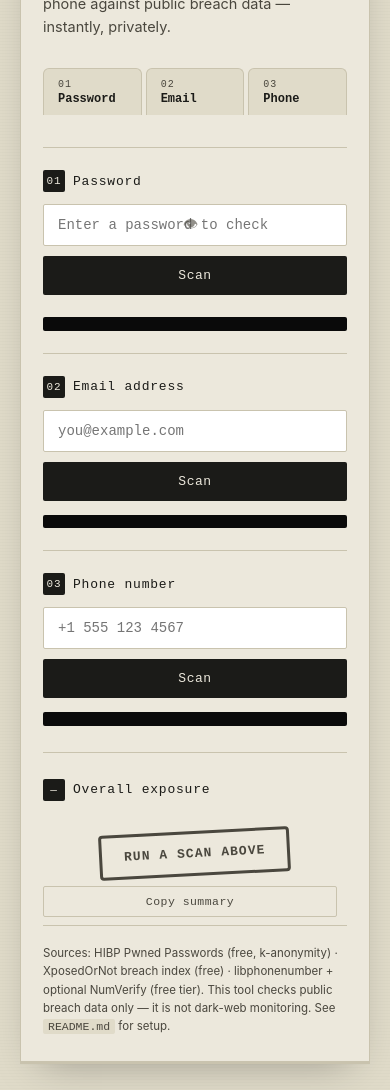
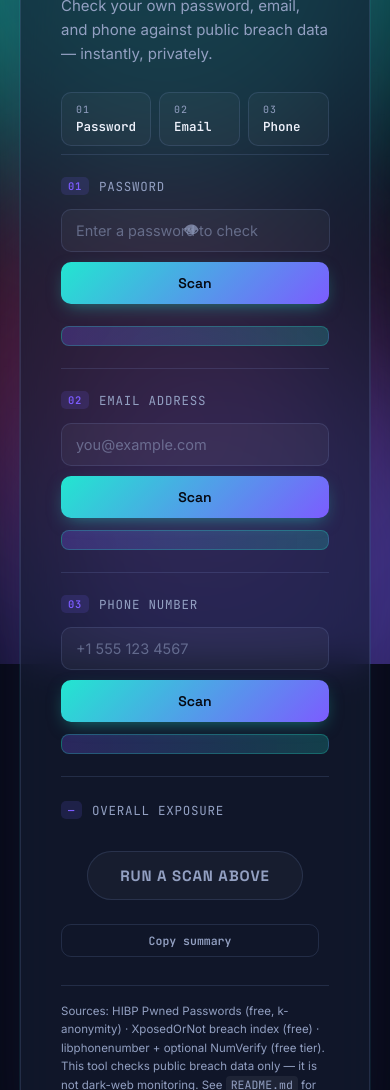
Before and after one commit to GAGANANAIR/exposure-check, a website: page public/index.html in a window 390 px wide. Shown: the part 180-1270 px from the top of the page. Drawn offline with Linux system fonts and the light colour scheme.

Commit message:
design: dark aurora background, neon cyan/magenta/violet palette, glowing glassmorphism panels

```diff
--- a/public/style.css
+++ b/public/style.css
@@ -1,325 +1,212 @@
-:root {
-  --paper: #ece8dc;
-  --paper-dark: #e0dbc9;
-  --ink: #1b1b18;
-  --ink-soft: #4a473e;
-  --redaction: #0a0a0a;
-  --exposed: #b3311d;
-  --clear: #3f6d4e;
-  --stamp-blue: #2a4b7c;
-  --rule: #c9c3ae;
-
-  --display: 'Special Elite', 'Courier New', monospace;
-  --mono: 'IBM Plex Mono', 'Courier New', monospace;
-  --body: 'IBM Plex Sans', -apple-system, sans-serif;
+:root{
+  --bg-deep: #070b18;
+  --panel: rgba(22, 28, 51, 0.68);
+  --panel-solid: #121729;
+  --cyan: #22e6d0;
+  --magenta: #ff3d81;
+  --amber: #ffb020;
+  --violet: #7c5cff;
+  --text: #eef1fb;
+  --text-soft: #93a0c2;
+  --rule: rgba(140, 160, 220, 0.16);
+  --display: 'Space Grotesk', sans-serif;
+  --mono: 'JetBrains Mono', monospace;
+  --body: 'Inter', sans-serif;
+}
+*{ box-sizing: border-box; }
+html, body{ margin:0; min-height:100%; }
+body{
+  background: var(--bg-deep);
+  color: var(--text);
+  font-family: var(--body);
+  display:flex; justify-content:center; align-items:flex-start;
+  padding: 48px 20px 80px;
+  position: relative;
+  overflow-x: hidden;
 }
 
-* { box-sizing: border-box; }
-
-body {
-  margin: 0;
-  background: var(--paper-dark);
-  background-image:
-    repeating-linear-gradient(0deg, rgba(0,0,0,0.015) 0px, rgba(0,0,0,0.015) 1px, transparent 1px, transparent 3px);
-  color: var(--ink);
-  font-family: var(--body);
-  min-height: 100vh;
-  display: flex;
-  justify-content: center;
-  padding: 48px 20px;
+/* ===================== Animated aurora background ===================== */
+.aurora{ position: fixed; inset:0; z-index:0; overflow:hidden; }
+.blob{
+  position:absolute; border-radius:50%; filter: blur(80px); opacity:0.55;
+  mix-blend-mode: screen;
+}
+.b1{ width:520px; height:520px; background: var(--cyan); top:-160px; left:-120px; animation: drift1 22s ease-in-out infinite; }
+.b2{ width:460px; height:460px; background: var(--violet); bottom:-160px; right:-100px; animation: drift2 26s ease-in-out infinite; }
+.b3{ width:380px; height:380px; background: var(--magenta); top:40%; right:10%; animation: drift3 30s ease-in-out infinite; opacity:0.35; }
+@keyframes drift1{ 0%,100%{ transform: translate(0,0); } 50%{ transform: translate(60px, 40px); } }
+@keyframes drift2{ 0%,100%{ transform: translate(0,0); } 50%{ transform: translate(-50px, -60px); } }
+@keyframes drift3{ 0%,100%{ transform: translate(0,0) scale(1); } 50%{ transform: translate(-40px, 30px) scale(1.1); } }
+@media (prefers-reduced-motion: reduce){
+  .blob{ animation: none; }
 }
 
-.sheet {
-  background: var(--paper);
+.grid-overlay{
+  position: fixed; inset:0; z-index:0; pointer-events:none;
+  background-image:
+    linear-gradient(rgba(140,160,220,0.05) 1px, transparent 1px),
+    linear-gradient(90deg, rgba(140,160,220,0.05) 1px, transparent 1px);
+  background-size: 42px 42px;
+  mask-image: radial-gradient(ellipse at center, black 0%, transparent 75%);
+}
+
+/* ===================== Main sheet ===================== */
+.sheet{
+  background: var(--panel);
+  backdrop-filter: blur(18px);
+  -webkit-backdrop-filter: blur(18px);
   width: 100%;
   max-width: 640px;
   padding: 44px 40px 32px;
   border: 1px solid var(--rule);
-  box-shadow: 0 2px 0 var(--rule), 0 18px 40px -20px rgba(0,0,0,0.35);
+  border-radius: 20px;
+  box-shadow: 0 0 0 1px rgba(34,230,208,0.08), 0 30px 70px -30px rgba(0,0,0,0.7), 0 0 60px -10px rgba(124,92,255,0.15);
   position: relative;
+  z-index: 1;
 }
 
-.sheet-head { margin-bottom: 36px; }
+.sheet-head{ margin-bottom: 8px; }
+.case-no{
+  font-family: var(--mono); font-size: 11px; letter-spacing: 0.14em;
+  color: var(--cyan); display:flex; align-items:center; gap:8px; margin-bottom:14px;
+}
+.pulse-dot{
+  width:7px; height:7px; border-radius:50%; background: var(--cyan);
+  box-shadow: 0 0 8px 2px rgba(34,230,208,0.7);
+  animation: pulseDot 1.6s ease-in-out infinite;
+}
+@keyframes pulseDot{ 0%,100%{ opacity:1; } 50%{ opacity:0.35; } }
 
-.case-no {
-  font-family: var(--mono);
-  font-size: 11px;
-  letter-spacing: 0.18em;
-  color: var(--ink-soft);
-  margin-bottom: 14px;
+h1{
+  font-family: var(--display); font-weight: 700; font-size: 34px; margin: 0 0 10px;
+  letter-spacing: -0.01em; color: var(--text);
+}
+.grad-text{
+  background: linear-gradient(90deg, var(--cyan), var(--violet) 60%, var(--magenta));
+  -webkit-background-clip: text; background-clip: text; color: transparent;
+}
+.subhead{ color: var(--text-soft); font-size: 15px; line-height:1.6; margin:0 0 8px; max-width: 480px; }
+
+/* ===================== Folder-tab progress (restyled as scan tabs) ===================== */
+.folder-tabs{ display:flex; gap:8px; margin-top:26px; }
+.folder-tab{
+  flex:1; display:flex; flex-direction:column; align-items:flex-start; gap:2px;
+  padding:10px 14px; background: rgba(255,255,255,0.03);
+  border: 1px solid var(--rule); border-radius: 10px;
+  transition: transform 0.2s ease, background 0.2s ease, border-color 0.2s ease, box-shadow 0.2s ease;
+}
+.folder-tab.active{
+  transform: translateY(-3px);
+  border-color: rgba(34,230,208,0.5);
+  box-shadow: 0 0 0 1px rgba(34,230,208,0.2), 0 8px 20px -8px rgba(34,230,208,0.4);
+}
+.folder-tab.done{
+  border-color: rgba(34,230,208,0.6);
+  box-shadow: inset 0 -2px 0 var(--cyan);
+  background: rgba(34,230,208,0.06);
+}
+.folder-tab.exposed{
+  border-color: rgba(255,61,129,0.6);
+  box-shadow: inset 0 -2px 0 var(--magenta);
+  background: rgba(255,61,129,0.06);
+}
+.tab-num{ font-family: var(--mono); font-size:10px; letter-spacing:0.1em; color: var(--text-soft); }
+.tab-name{ font-family: var(--mono); font-size:12.5px; font-weight:600; color: var(--text); }
+.folder-tab.done .tab-name{ color: var(--cyan); }
+.folder-tab.exposed .tab-name{ color: var(--magenta); }
+
+/* ===================== Intake sections ===================== */
+.intake{ padding: 22px 0; border-top: 1px solid var(--rule); }
+.verdict-section{ padding: 24px 0 8px; border-top: 1px solid var(--rule); text-align:center; }
+.intake-label{
+  font-family: var(--mono); font-size: 12.5px; letter-spacing:0.06em; color: var(--text-soft);
+  display:flex; align-items:center; gap:10px; margin-bottom:14px; text-transform:uppercase;
+}
+.tag{
+  font-family: var(--mono); font-size:10.5px; padding: 2px 7px; border-radius:5px;
+  background: rgba(124,92,255,0.15); color: var(--violet); font-weight:600;
 }
 
-h1 {
-  font-family: var(--display);
-  font-weight: 400;
-  font-size: 34px;
-  margin: 0 0 14px;
-  letter-spacing: 0.01em;
-  color: var(--ink);
+.intake-row{ display:flex; gap:10px; }
+input{
+  font-family: var(--body); font-size: 14.5px; color: var(--text);
+  background: rgba(255,255,255,0.04);
+  border: 1px solid var(--rule); border-radius: 10px;
+  padding: 12px 14px; flex:1;
+  transition: border-color 0.2s ease, box-shadow 0.2s ease, background 0.2s ease;
+}
+input::placeholder{ color: rgba(147,160,194,0.55); }
+input:focus{
+  outline:none; border-color: rgba(34,230,208,0.55);
+  background: rgba(34,230,208,0.05);
+  box-shadow: 0 0 0 3px rgba(34,230,208,0.12);
 }
 
-.subhead {
-  font-size: 14.5px;
-  line-height: 1.55;
-  color: var(--ink-soft);
-  max-width: 50ch;
-  margin: 0;
+button{
+  font-family: var(--display); font-weight:600; font-size: 14px;
+  padding: 12px 22px; border-radius: 10px; border:none; cursor:pointer;
+  background: linear-gradient(135deg, var(--cyan), var(--violet));
+  color: #060912;
+  box-shadow: 0 6px 18px -6px rgba(34,230,208,0.5);
+  transition: transform 0.15s ease, box-shadow 0.15s ease, opacity 0.15s ease;
 }
+button:hover{ transform: translateY(-1px); box-shadow: 0 8px 24px -6px rgba(34,230,208,0.65); }
+button:active{ transform: translateY(0); }
+button:disabled{ opacity:0.55; cursor:not-allowed; transform:none; box-shadow:none; }
 
-.intake {
-  border-top: 1px solid var(--rule);
-  padding: 22px 0;
+@media (max-width: 560px){
+  .intake-row{ flex-direction: column; }
+  button{ width:100%; }
 }
-
-.intake-label {
-  font-family: var(--mono);
-  font-size: 13px;
-  font-weight: 500;
-  letter-spacing: 0.06em;
-  color: var(--ink);
-  margin-bottom: 12px;
-  display: flex;
-  align-items: center;
-  gap: 8px;
-}
-
-.tag {
-  display: inline-flex;
-  align-items: center;
-  justify-content: center;
-  width: 22px;
-  height: 22px;
-  background: var(--ink);
-  color: var(--paper);
-  font-size: 11px;
-  border-radius: 2px;
-}
-
-.intake-row {
-  display: flex;
-  gap: 10px;
-}
-
-input {
-  flex: 1;
-  font-family: var(--mono);
-  font-size: 14px;
-  padding: 12px 14px;
-  border: 1px solid var(--rule);
-  background: #fff;
-  color: var(--ink);
-  border-radius: 2px;
-}
-
-input:focus-visible {
-  outline: 2px solid var(--stamp-blue);
-  outline-offset: 1px;
-}
-
-button {
-  font-family: var(--mono);
-  font-size: 13px;
-  font-weight: 500;
-  letter-spacing: 0.04em;
-  padding: 12px 20px;
-  background: var(--ink);
-  color: var(--paper);
-  border: none;
-  border-radius: 2px;
-  cursor: pointer;
-  transition: background 0.15s ease;
-}
-
-button:hover { background: #33312a; }
-button:disabled { opacity: 0.5; cursor: wait; }
-button:focus-visible { outline: 2px solid var(--stamp-blue); outline-offset: 2px; }
-
-.result {
-  margin-top: 14px;
-  font-size: 13.5px;
-  line-height: 1.5;
-  min-height: 1em;
-}
-
-.result .redaction-line {
-  display: inline-block;
-  background: var(--redaction);
-  color: transparent;
-  padding: 0 6px;
-  border-radius: 2px;
-  animation: pulse 1.1s ease-in-out infinite;
-}
-
-@media (prefers-reduced-motion: reduce) {
-  .result .redaction-line { animation: none; opacity: 0.6; }
-}
-
-@keyframes pulse {
-  0%, 100% { opacity: 0.55; }
-  50% { opacity: 1; }
-}
-
-.result.exposed { color: var(--exposed); font-weight: 500; }
-.result.clear { color: var(--clear); font-weight: 500; }
-.result .detail { color: var(--ink-soft); font-weight: 400; display: block; margin-top: 4px; }
-
-.verdict-section {
-  border-top: 1px solid var(--rule);
-  padding-top: 26px;
-  margin-top: 4px;
-}
-
-.verdict {
-  display: flex;
-  justify-content: center;
-  padding: 18px 0 6px;
-}
-
-.stamp {
-  font-family: var(--mono);
-  font-size: 13px;
-  letter-spacing: 0.08em;
-  font-weight: 600;
-  padding: 12px 22px;
-  border: 3px solid var(--ink-soft);
-  border-radius: 4px;
-  color: var(--ink-soft);
-  transform: rotate(-3deg);
-  transition: transform 0.2s ease, color 0.2s ease, border-color 0.2s ease;
-}
-
-.stamp.clear {
-  color: var(--clear);
-  border-color: var(--clear);
-  transform: rotate(-3deg) scale(1.02);
-}
-
-.stamp.exposed {
-  color: var(--exposed);
-  border-color: var(--exposed);
-  transform: rotate(-3deg) scale(1.04);
-}
-
-@media (prefers-reduced-motion: reduce) {
-  .stamp { transition: none; }
-}
-
-.sheet-foot {
-  border-top: 1px solid var(--rule);
-  margin-top: 8px;
-  padding-top: 18px;
-}
-
-.sheet-foot p {
-  font-size: 11.5px;
-  line-height: 1.6;
-  color: var(--ink-soft);
-  margin: 0;
-}
-
-.sheet-foot code {
-  font-family: var(--mono);
-  background: var(--paper-dark);
-  padding: 1px 5px;
-  border-radius: 2px;
-}
-
-@media (max-width: 480px) {
-  .sheet { padding: 32px 22px 24px; }
-  h1 { font-size: 27px; }
-  .intake-row { flex-direction: column; }
-  button { width: 100%; }
-}
-
-/* ===================== Watermark & paperclip atmosphere ===================== */
-.watermark{
-  position: fixed; top: 42%; left: 50%; transform: translate(-50%, -50%) rotate(-18deg);
-  font-family: var(--display); font-size: 88px; letter-spacing: 0.06em;
-  color: rgba(27,27,24,0.035); pointer-events:none; user-select:none; z-index: 0;
-  white-space: nowrap;
-}
-.paperclip{
-  position: absolute; top: 18px; left: 50%; transform: translateX(-160px) rotate(-8deg);
-  width: 22px; height: 56px; z-index: 2;
-  border: 3px solid #8a8a86; border-radius: 11px 11px 9px 9px;
-  box-shadow: inset 0 0 0 3px var(--paper), 3px 3px 4px rgba(0,0,0,0.15);
-}
-@media (max-width: 700px){ .paperclip{ display:none; } }
-
-/* ===================== Folder-tab progress ===================== */
-.folder-tabs{
-  display:flex; gap:4px; margin-top:26px; position:relative;
-}
-.folder-tab{
-  flex:1; display:flex; flex-direction:column; align-items:flex-start; gap:2px;
-  padding:10px 14px 9px; background: var(--paper-dark);
-  border: 1px solid var(--rule); border-bottom:none;
-  border-radius: 6px 6px 0 0;
-  transform: translateY(4px);
-  transition: transform 0.2s ease, background 0.2s ease, border-color 0.2s ease;
-}
-.folder-tab.active{ transform: translateY(0); background: var(--paper); }
-.folder-tab.done{
-  background: var(--paper); border-color: var(--clear);
-  box-shadow: inset 0 3px 0 var(--clear);
-}
-.folder-tab.exposed{
-  background: var(--paper); border-color: var(--exposed);
-  box-shadow: inset 0 3px 0 var(--exposed);
-}
-.tab-num{ font-family: var(--mono); font-size:10px; letter-spacing:0.1em; color: var(--ink-soft); }
-.tab-name{ font-family: var(--mono); font-size:12px; font-weight:600; color: var(--ink); }
-.folder-tab.done .tab-name{ color: var(--clear); }
-.folder-tab.exposed .tab-name{ color: var(--exposed); }
 
 /* ===================== Password strength meter ===================== */
 .input-wrap{ position:relative; flex:1; display:flex; }
-.input-wrap input{ padding-right:40px; }
+.input-wrap input{ padding-right:42px; }
 .reveal-btn{
   position:absolute; right:4px; top:50%; transform:translateY(-50%);
   background:none; border:none; padding:6px 8px; cursor:pointer; font-size:15px;
-  color: var(--ink-soft); opacity:0.6; transition: opacity 0.15s ease;
+  color: var(--text-soft); opacity:0.7; transition: opacity 0.15s ease;
+  box-shadow:none;
 }
-.reveal-btn:hover{ opacity:1; background:none; }
+.reveal-btn:hover{ opacity:1; background:none; transform:translateY(-50%); box-shadow:none; }
 
 .strength-meter{
-  display:flex; align-items:center; gap:10px; margin-top:8px;
+  display:flex; align-items:center; gap:10px; margin-top:10px;
   height:0; opacity:0; overflow:hidden; transition: height 0.25s ease, opacity 0.25s ease;
 }
 .strength-meter.show{ height:20px; opacity:1; }
 .strength-bar{
-  flex:1; height:5px; background: var(--rule); border-radius:3px; overflow:hidden;
+  flex:1; height:5px; background: rgba(255,255,255,0.08); border-radius:3px; overflow:hidden;
 }
 .strength-fill{
-  height:100%; width:0%; border-radius:3px; background: var(--exposed);
+  height:100%; width:0%; border-radius:3px; background: var(--magenta);
   transition: width 0.25s ease, background 0.25s ease;
+  box-shadow: 0 0 8px currentColor;
 }
 .strength-label{
   font-family: var(--mono); font-size:10.5px; letter-spacing:0.05em;
-  color: var(--ink-soft); white-space:nowrap; min-width:52px;
+  color: var(--text-soft); white-space:nowrap; min-width:60px;
 }
 
-/* ===================== Result reveal animation ===================== */
-.result{ animation: none; position:relative; }
-.result-text{ position:relative; z-index:1; }
+/* ===================== Result area + scan-reveal ===================== */
+.result{ position:relative; min-height: 20px; margin-top: 12px; font-size: 14px; }
+.result-text{ position:relative; z-index:1; color: var(--text-soft); }
+.result.clear .result-text{ color: var(--cyan); }
+.result.exposed .result-text{ color: var(--magenta); }
+.result .detail{ display:block; font-size:12.5px; color: var(--text-soft); margin-top:4px; }
 
-/* ===================== Redaction-lift reveal ===================== */
-/* The bar fully covers the result text while "scanning", then slides
-   away sideways like a censor strip being peeled back, revealing the
-   verdict underneath — the page's one signature interaction. */
 .redaction-bar{
-  position:absolute; inset:0; background: var(--redaction);
-  border-radius:2px; z-index:2;
-  display:flex; align-items:center; padding:0 6px;
-  font-family: var(--mono); font-size:13px; color:transparent;
+  position:absolute; inset:0; border-radius:8px; z-index:2;
+  display:flex; align-items:center; padding:0 12px;
+  font-family: var(--mono); font-size:12.5px; color: rgba(238,241,251,0.7);
+  background: linear-gradient(90deg, rgba(124,92,255,0.25), rgba(34,230,208,0.2));
+  border: 1px solid rgba(34,230,208,0.25);
   transition: transform 0.5s cubic-bezier(.65,0,.35,1), opacity 0.5s ease;
-}
-.redaction-bar.scanning{
-  color: rgba(236,232,220,0.0); overflow:hidden;
+  overflow:hidden;
 }
 .redaction-bar.scanning::after{
   content:''; position:absolute; top:0; left:-60%; width:55%; height:100%;
-  background: linear-gradient(90deg, transparent, rgba(255,255,255,0.3), transparent);
+  background: linear-gradient(90deg, transparent, rgba(255,255,255,0.4), transparent);
   animation: scan 1.1s ease-in-out infinite;
 }
 @keyframes scan{ 0%{ left:-60%; } 100%{ left:120%; } }
@@ -332,36 +219,61 @@ button:focus-visible { outline: 2px solid var(--stamp-blue); outline-offset: 2px
   .redaction-bar.scanning::after{ animation:none; display:none; }
 }
 
-/* ===================== Stamp slam-down animation ===================== */
-.stamp.animate-in{ animation: stampSlam 0.35s cubic-bezier(.2,1.4,.4,1); }
-@keyframes stampSlam{
-  0%{ transform: rotate(-3deg) scale(2.2); opacity:0; }
-  60%{ transform: rotate(-3deg) scale(0.94); opacity:1; }
-  100%{ transform: rotate(-3deg) scale(1); }
+/* ===================== Verdict stamp (restyled as glowing badge) ===================== */
+.verdict{ display:flex; justify-content:center; padding: 18px 0; }
+.stamp{
+  font-family: var(--display); font-weight:700; font-size: 15px; letter-spacing:0.06em;
+  padding: 14px 32px; border-radius: 999px;
+  border: 1px solid var(--rule); color: var(--text-soft);
+  background: rgba(255,255,255,0.03);
+}
+.stamp.clear{
+  color: #06120f; background: linear-gradient(135deg, var(--cyan), #6fffe9);
+  border-color: transparent;
+  box-shadow: 0 0 24px -4px rgba(34,230,208,0.7);
+}
+.stamp.exposed{
+  color: #1a0510; background: linear-gradient(135deg, var(--magenta), #ff8fb3);
+  border-color: transparent;
+  box-shadow: 0 0 24px -4px rgba(255,61,129,0.7);
+}
+.stamp.animate-in{ animation: stampPop 0.4s cubic-bezier(.2,1.4,.4,1); }
+@keyframes stampPop{
+  0%{ transform: scale(0.7); opacity:0; }
+  60%{ transform: scale(1.06); opacity:1; }
+  100%{ transform: scale(1); }
+}
+.stamp.all-clear-pulse{ animation: allClearGlow 0.9s ease 1; }
+@keyframes allClearGlow{
+  0%,100%{ box-shadow: 0 0 24px -4px rgba(34,230,208,0.7); }
+  50%{ box-shadow: 0 0 48px 4px rgba(34,230,208,0.9); }
 }
 @media (prefers-reduced-motion: reduce){
-  .stamp.animate-in{ animation:none; }
-}
-
-/* Subtle celebratory pulse once, when everything checked comes back clear */
-.stamp.all-clear-pulse{ animation: allClearPulse 0.6s ease 1; }
-@keyframes allClearPulse{
-  0%, 100%{ box-shadow: 0 0 0 0 rgba(63,109,78,0); }
-  50%{ box-shadow: 0 0 0 8px rgba(63,109,78,0.12); }
+  .stamp.animate-in, .stamp.all-clear-pulse{ animation:none; }
 }
 
 /* ===================== Copy summary button ===================== */
-.copy-row{
-  display:flex; align-items:center; justify-content:center; gap:10px;
-  margin-top:4px;
+.copy-row{ display:flex; align-items:center; justify-content:center; gap:10px; margin-top:6px; }
+.copy-btn{
+  font-family: var(--mono); font-size:11.5px; padding:8px 18px;
+  background: transparent; color: var(--text-soft); border:1px solid var(--rule);
+  box-shadow:none;
 }
-.copy-btn{
-  font-family: var(--mono); font-size:11.5px; padding:8px 16px;
-  background: transparent; color: var(--ink-soft); border:1px solid var(--rule);
-}
-.copy-btn:hover{ background: var(--paper-dark); color: var(--ink); }
+.copy-btn:hover{ background: rgba(255,255,255,0.05); color: var(--text); transform:none; box-shadow:none; }
 .copy-confirm{
-  font-family: var(--mono); font-size:11px; color: var(--clear);
+  font-family: var(--mono); font-size:11px; color: var(--cyan);
   opacity:0; transition: opacity 0.2s ease;
 }
 .copy-confirm.show{ opacity:1; }
+
+/* ===================== Footer ===================== */
+.sheet-foot{ margin-top: 20px; border-top: 1px solid var(--rule); padding-top:16px; }
+.sheet-foot p{ font-size: 11.5px; color: var(--text-soft); line-height:1.6; margin:0; }
+.sheet-foot code{
+  font-family: var(--mono); background: rgba(255,255,255,0.06); padding:1px 5px; border-radius:4px;
+}
+
+/* Focus visibility for accessibility */
+button:focus-visible, input:focus-visible, .copy-btn:focus-visible{
+  outline: 2px solid var(--cyan); outline-offset: 2px;
+}
```
